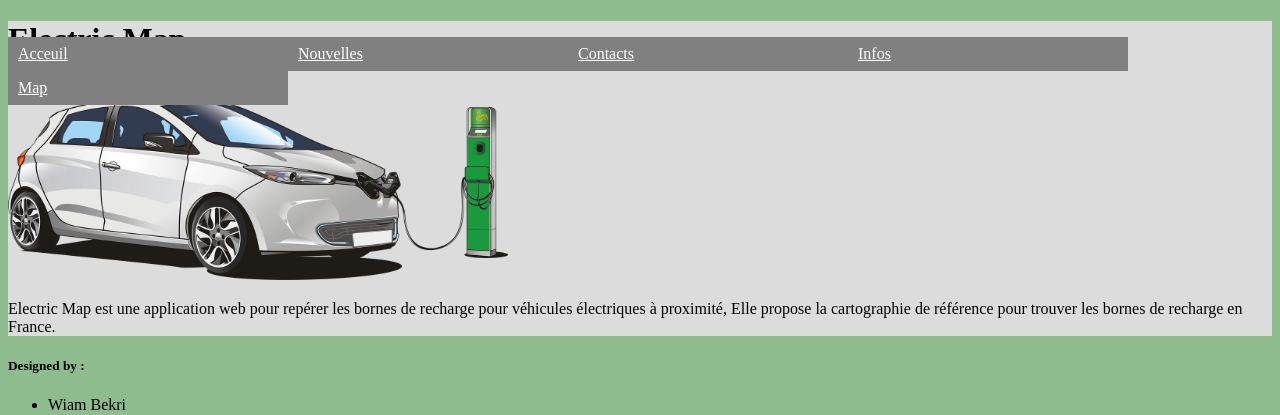
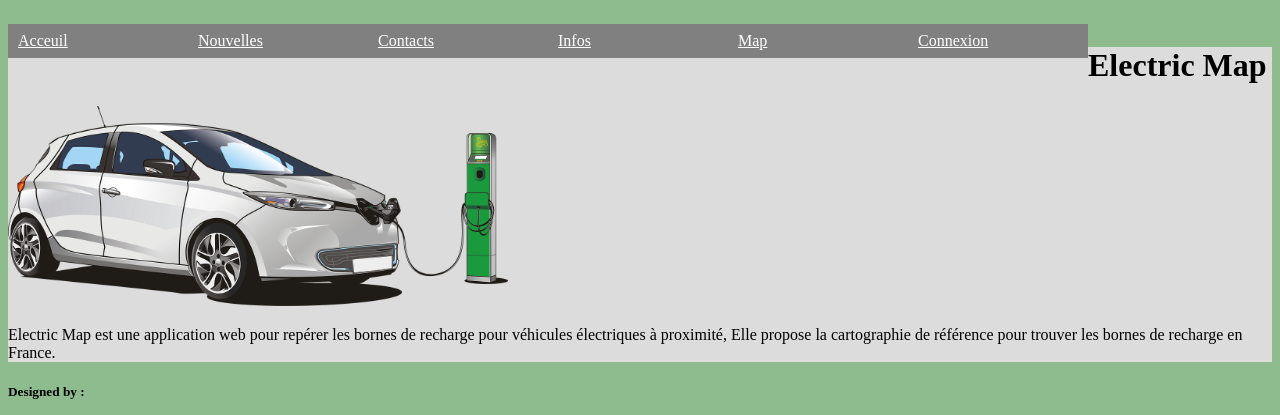
Before and after one commit to wbekri/Electric_map, a PHP site: page / in a window 1280 px wide. Shown: the top 415 px of the page. Run offline with PHP 8.4, Linux system fonts and the light colour scheme.

Commit message:
modification

```diff
--- a/Formulaire_Clients/nouveauClient.php
+++ b/Formulaire_Clients/nouveauClient.php
@@ -35,5 +35,5 @@
 		</a>
 
 
-    <a href="index.php">Retour
+    <a href="../index.html">Retour
 		</a>
--- a/index.html
+++ b/index.html
@@ -15,6 +15,7 @@
 	<li><a href="#Conatcts">Contacts</a></li>
 	<li><a href="#Infos">Infos</a></li>
 	<li><a href="recherche_bornes.html">Map</a></li>
+	<li><a href="Formulaire_Clients/connexion.php">Connexion</a></li>
 </ul>
 </br>
 </div>
--- a/sheet.css
+++ b/sheet.css
@@ -2,10 +2,7 @@ body {
 	background-color: darkseagreen;
 }
 
-#main {
- position: fixed;
 
-}
 #main ul{
 
    list-style-type: none;
@@ -15,7 +12,7 @@ body {
   float: left;
 }
 #main ul li{
-	width: 280px;
+	width: 180px;
 	float: left;
 	background-color: grey;
 	position: relative;
```
Also changed, not shown: 1 other file.
